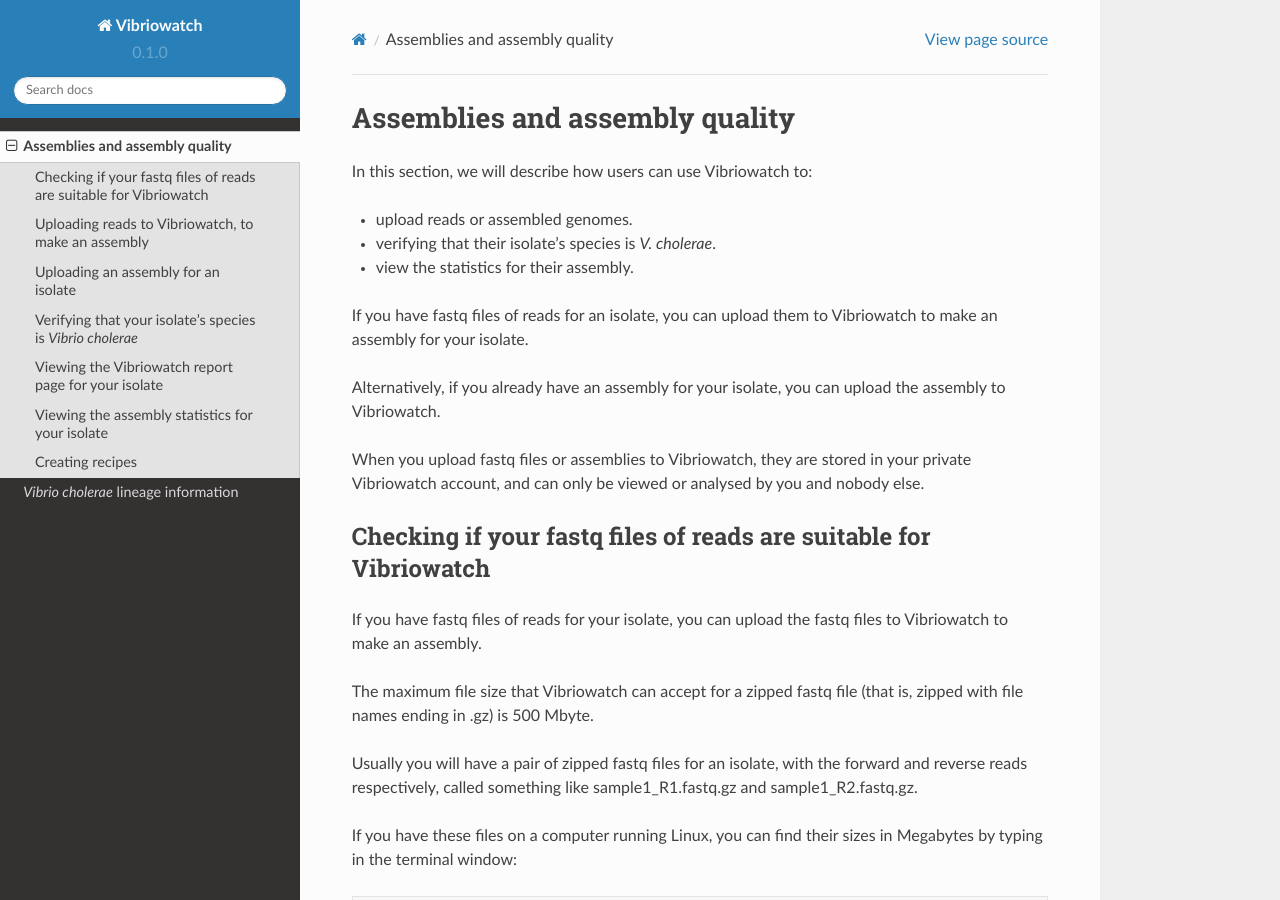
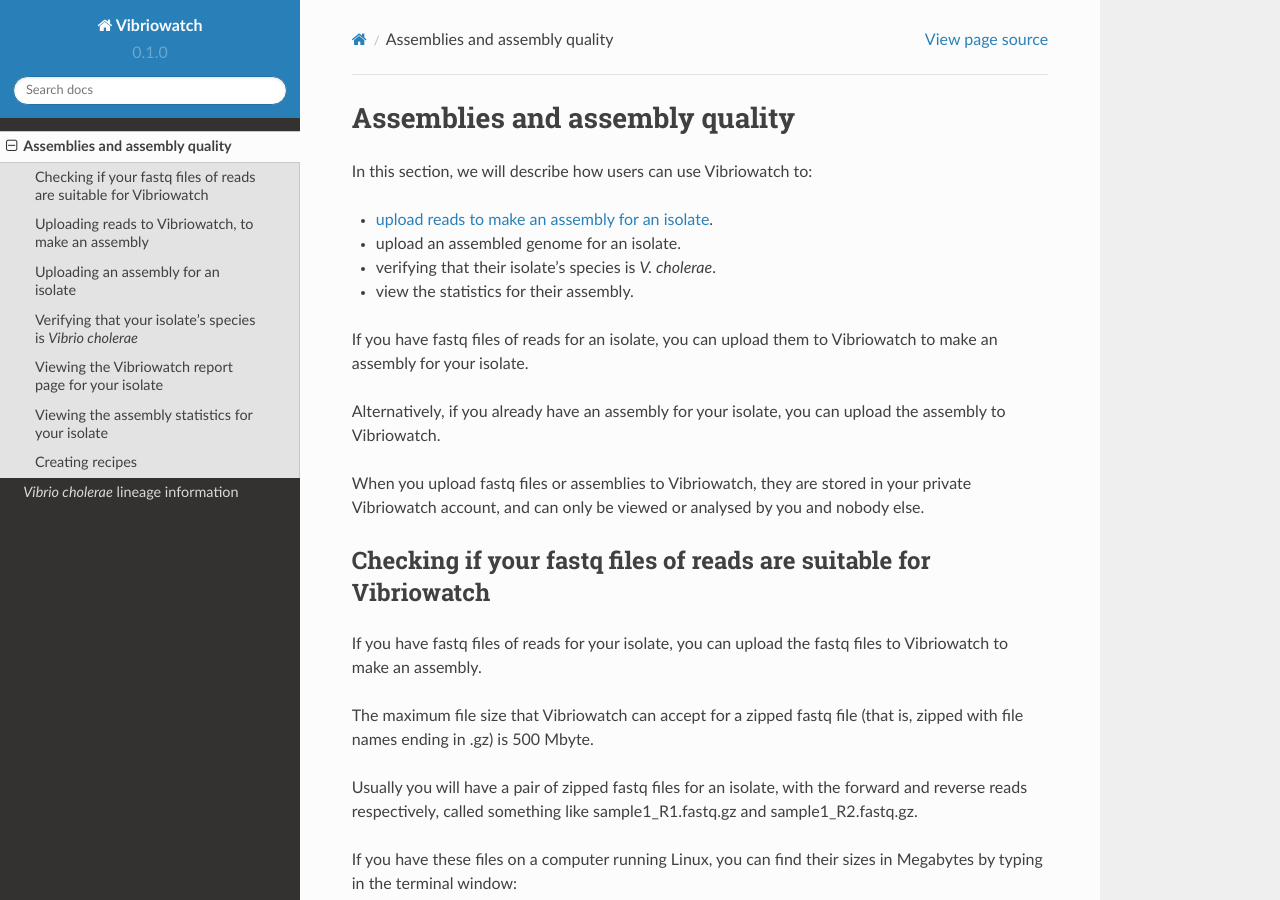
Before and after one commit to avrilcoghlan/cholerabook, a Sphinx documentation site: the page built from docs/source/assemblies.rst, in a window 1280 px wide and 900 px high. Built offline with Sphinx 7.4.7 and the Read the Docs theme 2.0.0, drawn with Linux system fonts in a browser that asks for light colours.

Commit message:
Update assemblies.rst
added cross-reference to paragraph1

```diff
--- a/docs/source/assemblies.rst
+++ b/docs/source/assemblies.rst
@@ -3,7 +3,8 @@
 
 In this section, we will describe how users can use Vibriowatch to:
 
-* upload reads or assembled genomes.
+* :ref:`upload reads to make an assembly for an isolate<target to paragraph1>`.
+* upload an assembled genome for an isolate.
 * verifying that their isolate's species is *V. cholerae*.
 * view the statistics for their assembly.
 
@@ -13,6 +14,7 @@
 
 When you upload fastq files or assemblies to Vibriowatch, they are stored in your private Vibriowatch account, and can only be viewed or analysed by you and nobody else.
 
+.. _target to paragraph1:
 Checking if your fastq files of reads are suitable for Vibriowatch
 ------------------------------------------------------------------
 
```
